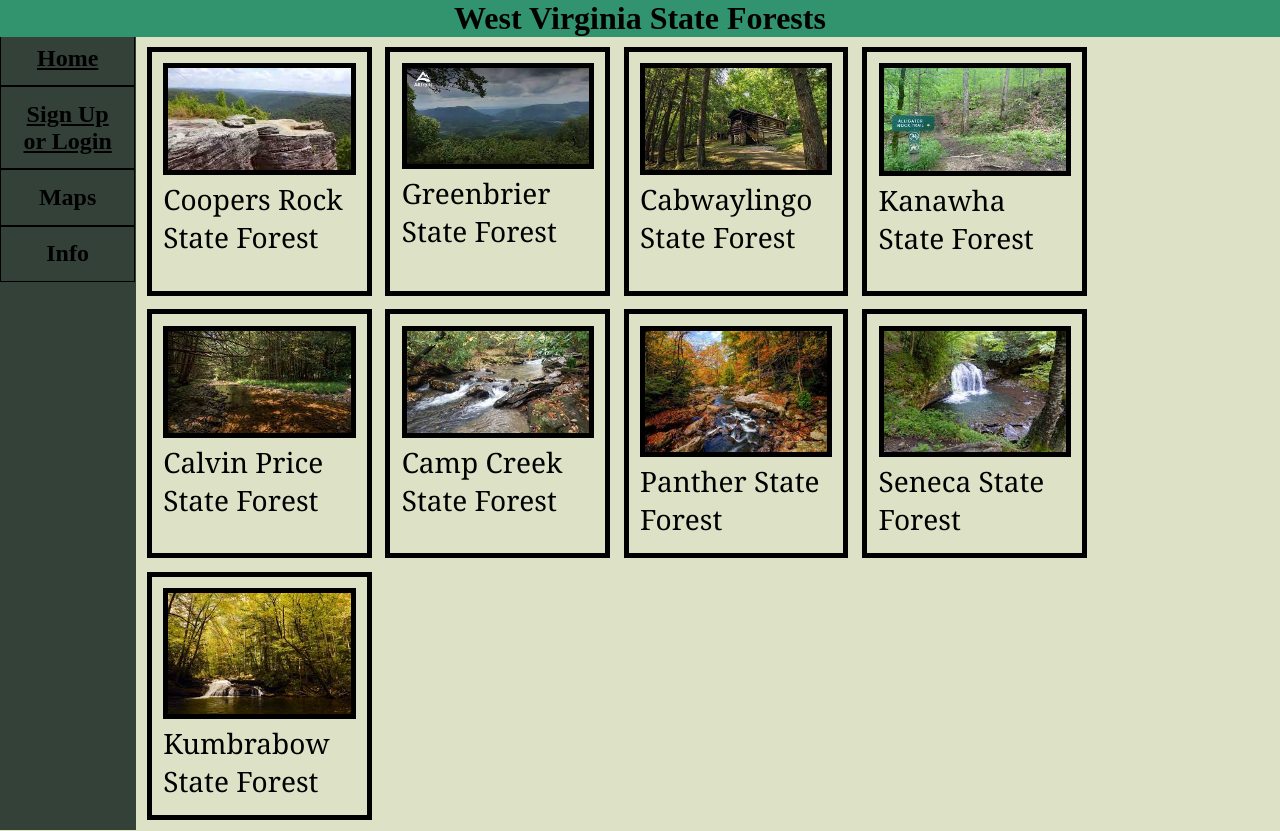
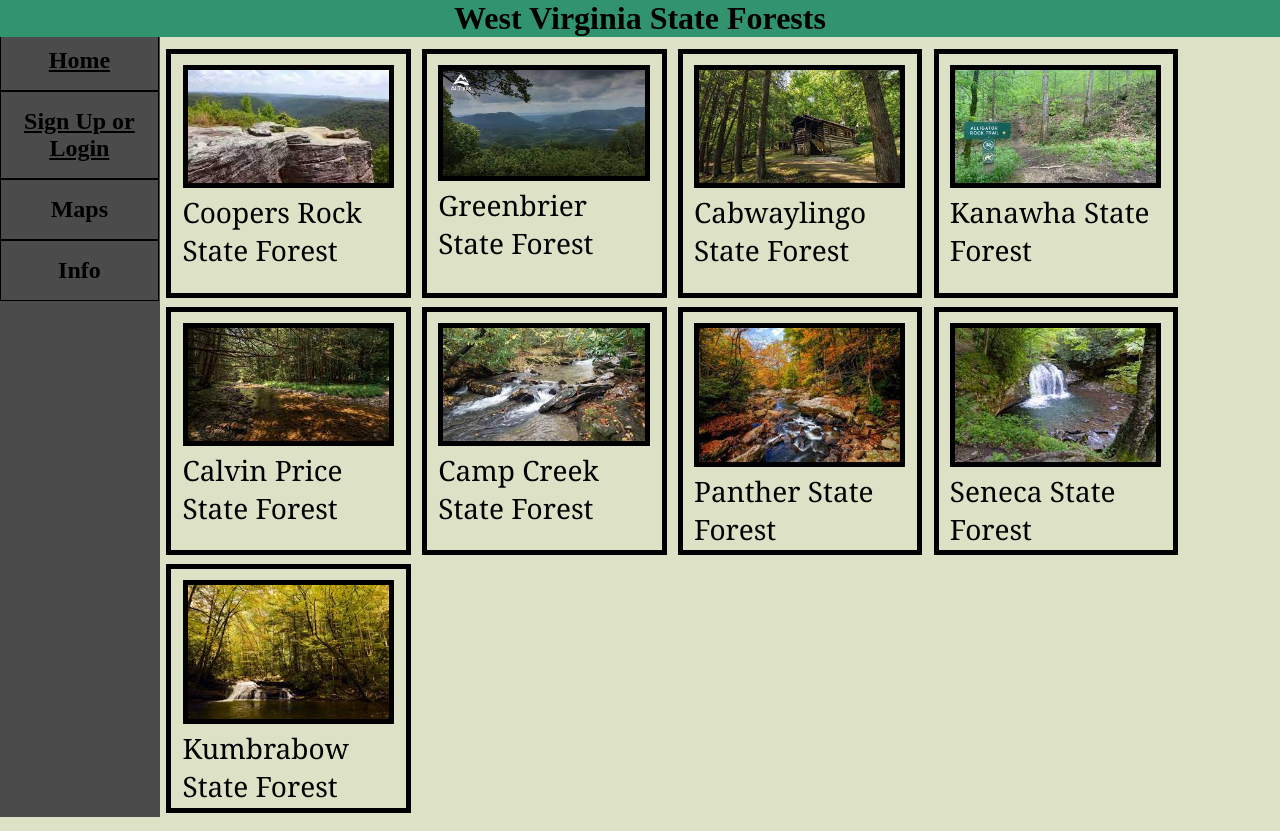
Before and after one commit to Lcs-Knsk/CAC-2022, a Flask app: page / in a window 1280 px wide. Run offline with Flask 2, Linux system fonts and the light colour scheme.

Commit message:
Fixed popup

```diff
--- a/website/static/CSS/ButtonBox.css
+++ b/website/static/CSS/ButtonBox.css
@@ -1,7 +1,7 @@
 .StateParkBox{
     float: left;
 
-    width: 24vh;
+    width: 26.5vh;
 
     border: 5px solid black;
     padding: 1%;
@@ -11,7 +11,9 @@
     color: black;
 
     transition: .4s;
-    margin: .6%;
+    margin-left: 1%;
+    margin-top: .8%;
+
     background-color: DDE2C6;
     font-size: 15px;
     text-decoration: none;
--- a/website/static/CSS/mainPage.css
+++ b/website/static/CSS/mainPage.css
@@ -6,9 +6,10 @@
 
 #sideBar{
     position: fixed;
-    background-color: #334139;
-    width: 17vh;
-    height: 100vh;
+    background-color: #4a4b4a;
+    width: 20vh;
+    /* When changing width, also change margin for StateParkBoxWrapper*/
+    height: 1000vh;
     margin-top: 30px;
 
 }
@@ -45,7 +46,7 @@
 #StateParkBoxWrapper{
     display: inline-block;
     margin-top: 40px;
-    margin-left: 140px;
+    margin-left: 155px;
 }
 
 
--- a/website/templates/base.html
+++ b/website/templates/base.html
@@ -87,7 +87,7 @@
                 </div>
 
                 {% if current_user.is_authenticated%}
-                <button id=uploadPictureButton onclick="unveilUploadForm()">Toggle Image Upload Form</button>
+                <a href="#uploadForm"> <button id=uploadPictureButton onclick="unveilUploadForm()">Toggle Image Upload Form</button></a>
                 {% else %}
                 <a id=uploadPictureButton href="{{ url_for('auth.SignUp') }}"> Login to Upload to the Map </a>
                 {% endif %}
@@ -164,7 +164,7 @@
                 id = id.replace(":", "");
                 id = id.replace(":", "");
 
-                marker.bindPopup("<b>" + date + "<br>" + description + "</b>  <br> <img src='static/UPLOAD_FOLDER/" + id + "'>");
+                marker.bindPopup("<b>" + date + "<br>" + description + "</b>  <br> <img src='static/UPLOAD_FOLDER/" + id + "' style='max-width:30vh; max-height:30vh;'>");
 
                 if(PICTURESTOSHOW > 0){
                     addImageToPictureFeed(id);
```
Also changed, not shown: website/database.db, website/static/UPLOAD_FOLDER/2022-08-10_130530.022203.jpg (deleted), website/static/UPLOAD_FOLDER/2022-08-12_205148.745908.jpg (deleted), website/static/UPLOAD_FOLDER/2022-08-14_212335.301808.jfif (added).
